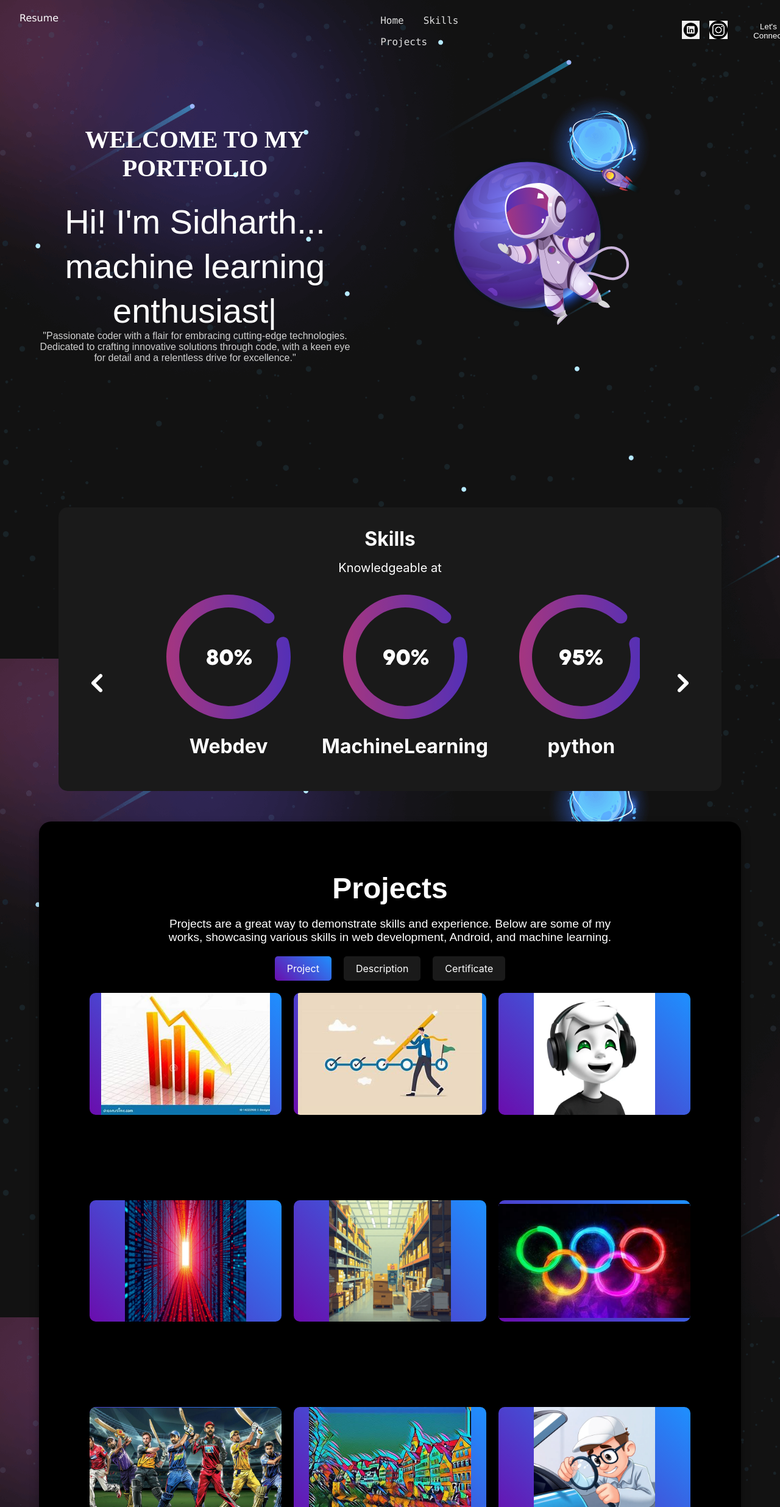
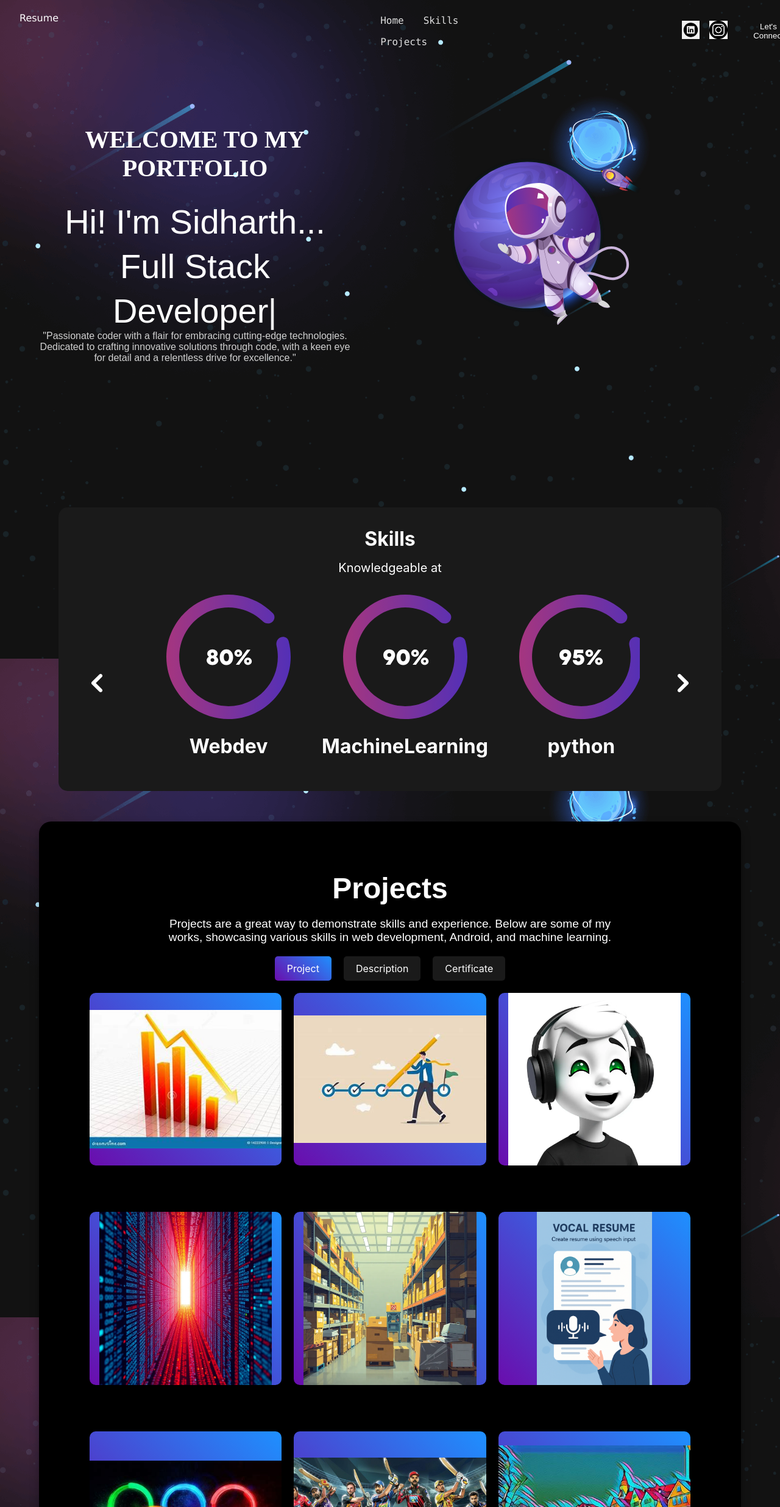
Before and after one commit to Sidharth-k-2004/vercel_portfolio, a React (Create React App) app in the folder client/: page / in a window 1280 px wide. Shown: the top 2471 px of the page at 61% size. Built offline with nearby package versions, Linux system fonts and the light colour scheme.

Commit message:
18-06-2025

```diff
--- a/client/src/components/main.js
+++ b/client/src/components/main.js
@@ -10,7 +10,7 @@ const MainPage = () => {
   const pauseTime = 2000; // Pause before starting to delete or type the next text
 
   useEffect(() => {
-    const texts = ["machine learning enthusiast", "web developer"]; // Move texts array inside useEffect
+    const texts = [ "Full Stack Developer","Machine Learning Enthusiast"]; // Move texts array inside useEffect
 
     const handleTyping = () => {
       const currentFullText = texts[textIndex];
--- a/client/src/components/navbar.js
+++ b/client/src/components/navbar.js
@@ -4,7 +4,8 @@ import './navbar.css';
 import linkedinIcon from '../screens/linkenin-icon.jpg';
 import instagramIcon from '../screens/instagram-icon.jpg';
 import { Link } from 'react-router-dom';
-import resumePdf from '../screens/RESUME.pdf';
+import resumePdf from '../screens/SidharthResume.pdf';
+
 const NavBar = () => {
   const [scrolled, setScrolled] = useState(false);
 
--- a/client/src/components/projects_section.js
+++ b/client/src/components/projects_section.js
@@ -14,6 +14,7 @@ import paintdefect from '../screens/paint_defect.jpg'
 import emotune_homepage from '../screens/emotune_homepage.png'
 import tradewise from '../screens/TradeWise.png'
 import MentorMap from '../screens/MentorMap.png'
+import VocalResume from '../screens/VocalResume.png'
 // import './certificate.css';
 
 // pdfjs.GlobalWorkerOptions.workerSrc = `//cdnjs.cloudflare.com/ajax/libs/pdf.js/${pdfjs.version}/pdf.worker.min.js`;
@@ -24,10 +25,10 @@ const Projects = () => {
     project: [
       {url:tradewise , name: 'TradeWise:An Online Stock Trading Platform'},
       {url:MentorMap , name: 'MentorMap:Academic Project Management System'},
-
       { url:emotune , name: 'Emotune:Emotion Based Music Recommendation' },
       { url: paracache, name: 'Paracache Simulator' },
       { url: inventory, name: 'Inventory Management' },
+      { url: VocalResume, name: 'VocalResume' },
       { url: olympics, name: 'Olympics Insight Hub: Comprehensive Data Analysis Across All Events' },
       { url: ipl, name: '"Complete IPL Data Breakdown: Trends, Records, and Performance Analysis"' },
       { url: nueral_style_transfer, name: 'ArtFusion: Transformative Neural Style for Artistic Masterpieces' },
@@ -38,7 +39,7 @@ const Projects = () => {
       { url:MentorMap , Title: 'MentorMap:Academic Project Management System',p_link:"https://github.com/Sidharth-k-2004/Mentor_map",name:" MentorMap is a comprehensive platform designed to simplify the management and supervision of student projects by faculty mentors. The system allows faculty to assign projects, track progress, set deadlines, provide feedback, and evaluate student work. Administrators can assign mentors to students or teams, while students can track project milestones, submit documents, and receive continuous feedback, enhancing engagement and accountability.Built to cater to the unique needs of academic institutions, MentorMap promotes seamless collaboration between students and faculty with a user-friendly interface and organized data collection. The platform guarantees reliable performance and scalable support for multiple users.\nTech Stack:Frontend: React.js\n Backend: Node.js, Express.js \nDatabase: MySQL.\nMentorMap bridges the gap between students and faculty, streamlining project coordination and supervision." },
       { url:emotune_homepage , Title: 'Emotune:Emotion Based Music Recommendation',p_link:"https://github.com/Sidharth-k-2004/codefusion",name:"Emotune: Emotion-Based Music Recommendation is a web app designed to personalize the music experience by recommending songs based on the user's emotions. The app uses a CNN model to analyze facial expressions in real-time, detecting the user's emotional state. It then connects with the Spotify API to recommend songs that match the user's mood, whether it's happiness, sadness, or excitement. Emotune enhances user interaction by dynamically adjusting music selections according to how the user feels, making music streaming more intuitive and enjoyable. This feature can be integrated into existing apps like Spotify to elevate user experience." },
       { url: paracache, Title: 'Paracache Simulator',p_link:"https://github.com/Sidharth-k-2004/paracache-simulator-direct-mapping",name:"Paracache Simulator is an advanced tool designed to simulate and optimize parallel caching strategies in distributed computing systems. It allows users to model various caching mechanisms, analyze their impact on system performance, and optimize data access processes. A key improvement in this simulator is the addition of write-back and write-through cache options, which are not available in existing Paracache implementations. These options enable users to explore different write policies and their effects on cache performance and system efficiency. With this enhanced flexibility, Paracache Simulator provides valuable insights for developers and researchers working on high-performance computing and distributed systems, offering a detailed analysis of cache behavior under various conditions." },
-      { url: inventoryhome,Title:'Streamlined inventory management with voice detection and and advanced image detection',p_link:"https://github.com/Sidharth-k-2004/Bhashini-Sprint-Streamlined_Inventory", name :' User-Friendly Interface: Our app offers an intuitive and easy-to-use interface, allowing users to manage their inventory efficiently without any hassle. Voice Command Integration: Say goodbye to tedious manual data entry! Our app enables users to manage their inventory using simple voice commands, making the process faster and more convenient. Stock Level Alerts: Never run out of stock again! Our app provides real-time alerts based on the stock level, ensuring that users are always informed and prepared to restock inventory as needed. Manual Inventory Management: Need to make quick adjustments? Our app allows users to manually add, remove, or modify inventory items with ease, providing flexibility and control over the inventory management process. Multilingual Support: Breaking language barriers! Our app supports communication in multiple languages, catering to smaller shops and businesses that may not be proficient in managing inventory using computers in a single language. Accessibility for Smaller Shops: Empowering smaller businesses! Our app levels the playing field by providing advanced inventory management tools in an accessible and user-friendly format, allowing smaller shops to compete more effectively in the market.' },
+      {url:VocalResume,Title:'VocalResume',p_link:"https://github.com/Sidharth-k-2004/VocalResumeNew",name:"VocalResume is an innovative web application that transforms traditional resumes into interactive audio experiences. Users can create personalized audio resumes by recording their voice, which is then processed and enhanced using advanced speech synthesis techniques. This helps to user to save their time and effort in creating a resume." },
       { url: olympics, Title: 'Olympics Insight Hub: Comprehensive Data Analysis Across All Events',p_link:"https://github.com/Sidharth-k-2004/olympics-data-analysis",name:"Olympics Insight Hub: Comprehensive Data Analysis Across All Events is a robust analytics platform designed to provide in-depth insights into the Olympic Games' extensive dataset. This hub aggregates and analyzes data from various Olympic events, including athlete performances, medal tallies, and historical trends. Users can explore interactive visualizations, detailed statistics, and comprehensive reports that illuminate key patterns and highlights from past and present Games. The platform aims to enhance understanding and appreciation of the Olympics by offering data-driven insights into athletes' achievements, national performances, and event-specific statistics. Whether for sports enthusiasts, researchers, or media professionals, the Olympics Insight Hub serves as an invaluable resource for exploring the rich history and dynamics of the Olympic Games."},
       { url: ipl, Title: 'Complete IPL Data Breakdown: Trends, Records, and Performance Analysis',p_link:"",name:"Complete IPL Data Breakdown: Trends, Records, and Performance Analysis is an extensive analytical platform dedicated to the Indian Premier League (IPL), providing users with a thorough examination of historical and current data related to the tournament. This tool offers detailed insights into player performances, team statistics, match outcomes, and trend analysis over the years. Users can explore various metrics such as batting and bowling averages, win-loss records, and key performance indicators (KPIs) through interactive visualizations and comprehensive reports. Designed for cricket enthusiasts, analysts, and professionals, the platform enhances the understanding of IPL dynamics by uncovering patterns and records that shape the tournament's history. Whether for casual fans or serious analysts, the Complete IPL Data Breakdown serves as an essential resource for exploring the excitement and intricacies of one of cricket's most popular leagues." },
       { url: paintdefect, Title: 'Paint Defect Detection Using YOLO v8',p_link:"",name:"Paint Defect Detection Using YOLO v8 is an innovative project that leverages advanced deep learning techniques to identify and classify various paint defects on vehicles. Utilizing the YOLO (You Only Look Once) v8 model, this system enables real-time detection of issues such as scratches, dents, swirl marks,stain and corrosion on car surfaces. By training the model on a comprehensive dataset of annotated images, the project aims to enhance the accuracy and efficiency of defect identification, assisting mechanics and vehicle owners in maintaining the aesthetic quality of their cars. The user-friendly interface allows for easy integration into existing workflows, making it a valuable tool for automotive professionals and enthusiasts. Through its precise detection capabilities, this project not only improves repair processes but also contributes to better customer satisfaction by ensuring that vehicles are returned in pristine condition." },
```
Also changed, not shown: client/src/screens/VocalResume.png (added), 1 other file (tests, documents, lock files or other folders).
